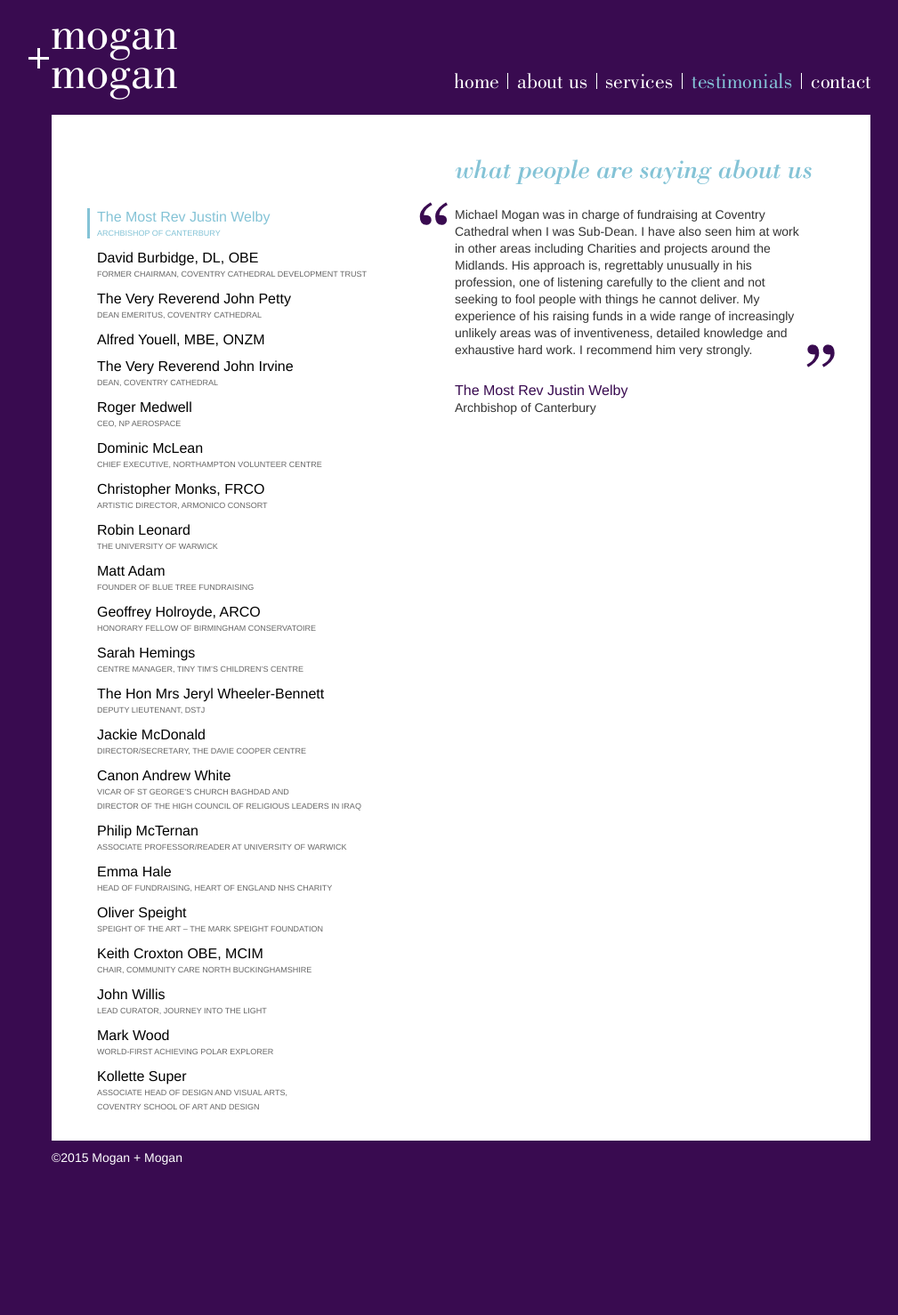
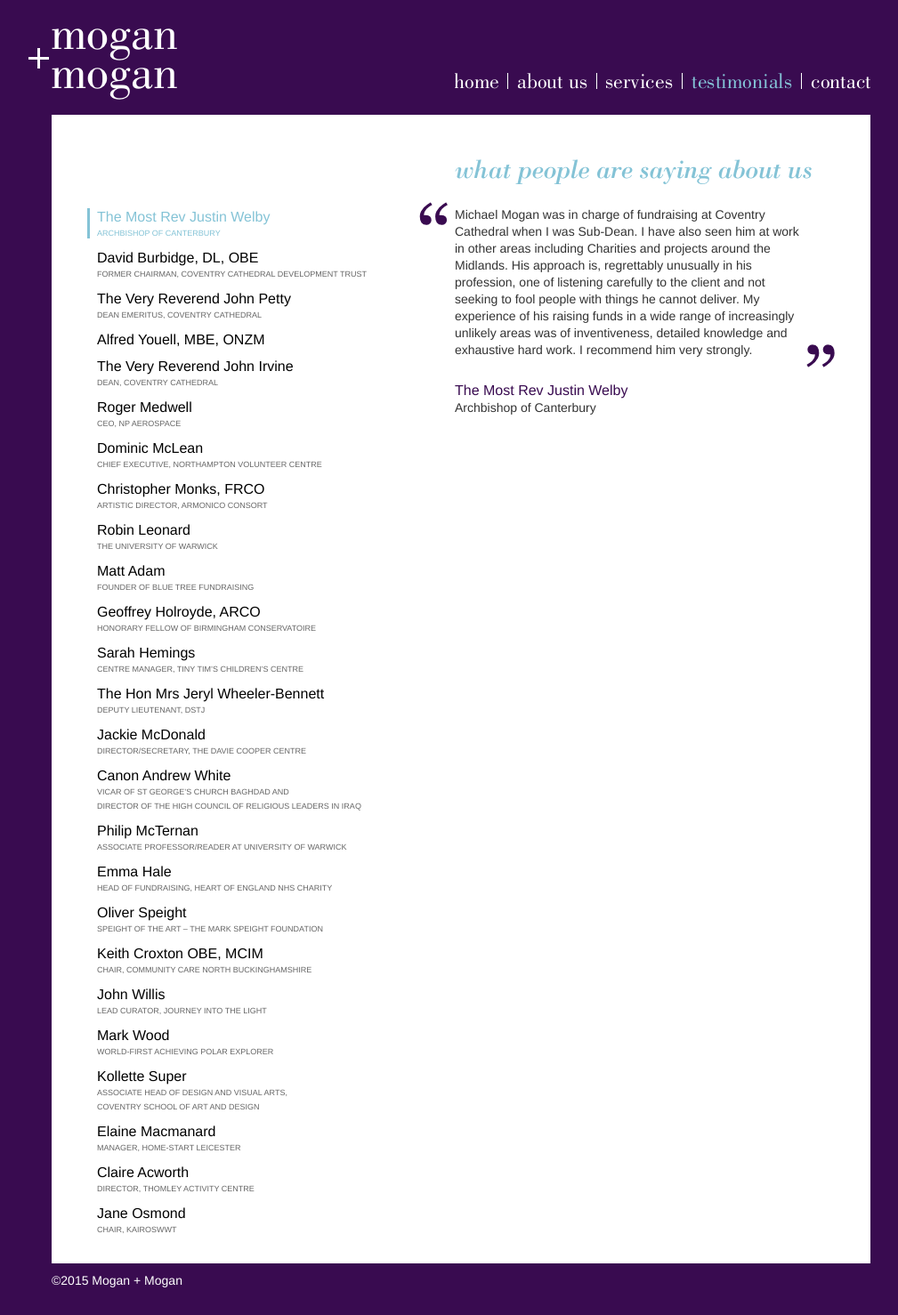
Before and after one commit to pixeltrix/moganandmogan, a Jekyll site: the page built from testimonials.html, in a window 1280 px wide. Shown: the whole page at 89% size, without its empty margins (122-1131 px from the left). Built offline with Jekyll 4.4.1, drawn with Linux system fonts in a browser that asks for light colours; before the commit the page ends 1340 px from its top, so only the background shows below that.

Commit message:
Add new testimonials

```diff
--- a/testimonials.html
+++ b/testimonials.html
@@ -47,6 +47,12 @@ section: testimonials
 <span>World-first achieving polar explorer</span></a></li>
 <li><a href="#kollette-super">Kollette Super<br>
 <span>Associate Head of Design and Visual Arts,<br>Coventry School of Art and Design</span></a></li>
+<li><a href="#elaine-macmanard">Elaine Macmanard<br>
+<span>Manager, Home-Start Leicester</span></a></li>
+<li><a href="#claire-acworth">Claire Acworth<br>
+<span>Director, Thomley Activity Centre</span></a></li>
+<li><a href="#jane-osmond">Jane Osmond<br>
+<span>Chair, KairosWWT</span></a></li>
 </ul>
 <div class="right">
 <h2>What people are saying about us</h2>
@@ -177,6 +183,21 @@ proved most beneficial to our cause.</span></blockquote>
 <h3>Kollette Super</h3>
 <p>Associate Head of Design and Visual Arts,<br>Coventry School of Art and Design</p>
 </li>
+<li>
+<blockquote><span>We have been very impressed with the services of Mogan and Mogan. Diane has been excellent to work with, has listened to our needs and planned the trust mailing around our capacity. She has responded promptly to all of our questions and is now following up the success of the mail out with further applications to specific trusts. <br></br>We were consulted on the content of the appeal letter which we had complete ownership of, whilst benefitting from expert advice. The money back guarantee gave us the confidence to go ahead, and with a return on investment of just over 4:1 to date, we will certainly be using the service again. This exceeded our expectations and for our organisation, has meant a welcome injection of unrestricted funds.</span></blockquote>
+<h3>Elaine Macmanard</h3>
+<p>Manager, Home-Start Leicester</p>
+</li>
+<li>
+<blockquote><span>We approached Mogan and Mogan to help widen our support from Trusts and Foundations. For a small charity like ours, the time needed to research new trusts is time we just do not have. With minimal time invested by our team, Mogan and Mogan introduced us to new Trusts and successfully raised just over £25,000.<br><br>The charity will continue to build upon these new relationships with aim to increase the level of support from these new Trusts over the years.</span></blockquote>
+<h3>Claire Acworth</h3>
+<p>Director, Thomley Activity Centre</p>
+</li>
+<li>
+<blockquote><span>We approached Mogan and Mogan in early 2014 as KairosWWT was coming to the end of a Big Lottery grant. We liaised with Diane extensively over what our charity does and who would be the most suitable funding bodies to approach.  We agreed a price that would incur no cost to the charity, and Diane then provided us with an up-to-date list of carefully researched trusts, plus a comprehensive letter for each. Over the next ten months we were lucky enough to gain unrestricted funding with a return on investment of 12:1 from numerous funders – with amounts ranging from £100 to £7,500.  This money allowed us to continue to run our service whilst we prepared and submitted our latest bid to the Big Lottery Community Fund, which was successful in December 2014.  Therefore, we have no hesitation in recommending the services of Mogan and Mogan.</span></blockquote>
+<h3>Jane Osmond</h3>
+<p>Chair, KairosWWT</p>
+</li>
 </ul>
 </div>
 <script type="text/javascript">
```
